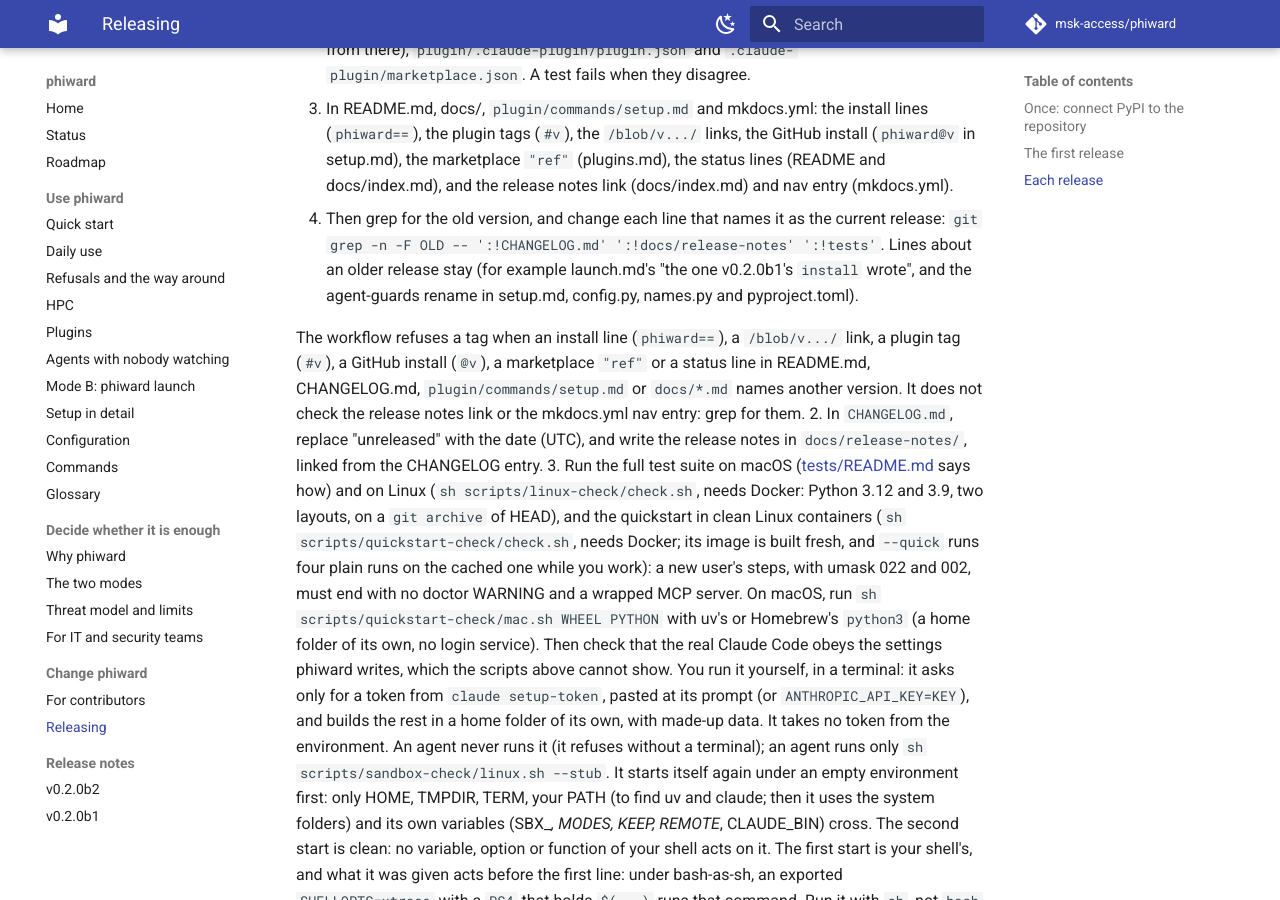
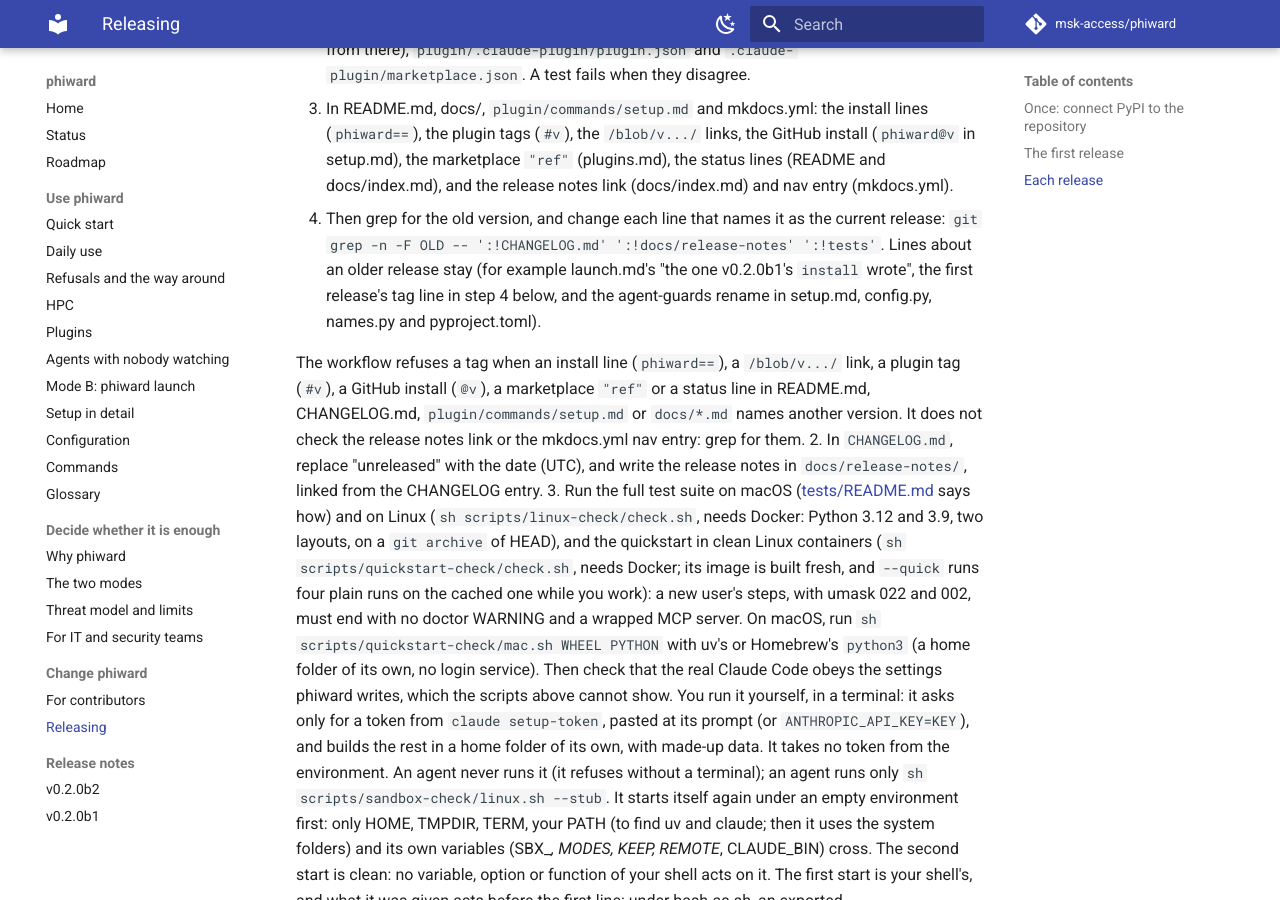
Before and after one commit to msk-access/phiward, an MkDocs documentation site: the page built from docs/releasing.md, in a window 1280 px wide and 900 px high, scrolled down 1179 px. Built offline with MkDocs 1.6.1 and Material for MkDocs 9.7.7, drawn with Linux system fonts in a browser that asks for light colours; comment, search, counter and statistics services are not loaded; the version menu is left out.

Commit message:
docs(releasing): the first release's tag line is among the lines that stay

```diff
--- a/docs/releasing.md
+++ b/docs/releasing.md
@@ -48,8 +48,9 @@ Then push `main`, `develop` and the tag.
      and docs/index.md), and the release notes link (docs/index.md) and nav entry (mkdocs.yml).
    - Then grep for the old version, and change each line that names it as the current release:
      `git grep -n -F OLD -- ':!CHANGELOG.md' ':!docs/release-notes' ':!tests'`. Lines about an
-     older release stay (for example launch.md's "the one v0.2.0b1's `install` wrote", and the
-     agent-guards rename in setup.md, config.py, names.py and pyproject.toml).
+     older release stay (for example launch.md's "the one v0.2.0b1's `install` wrote", the
+     first release's tag line in step 4 below, and the agent-guards rename in setup.md,
+     config.py, names.py and pyproject.toml).
 
    The workflow refuses a tag when an install line (`phiward==`), a `/blob/v.../` link, a
    plugin tag (`#v`), a GitHub install (`@v`), a marketplace `"ref"` or a status line in
```
